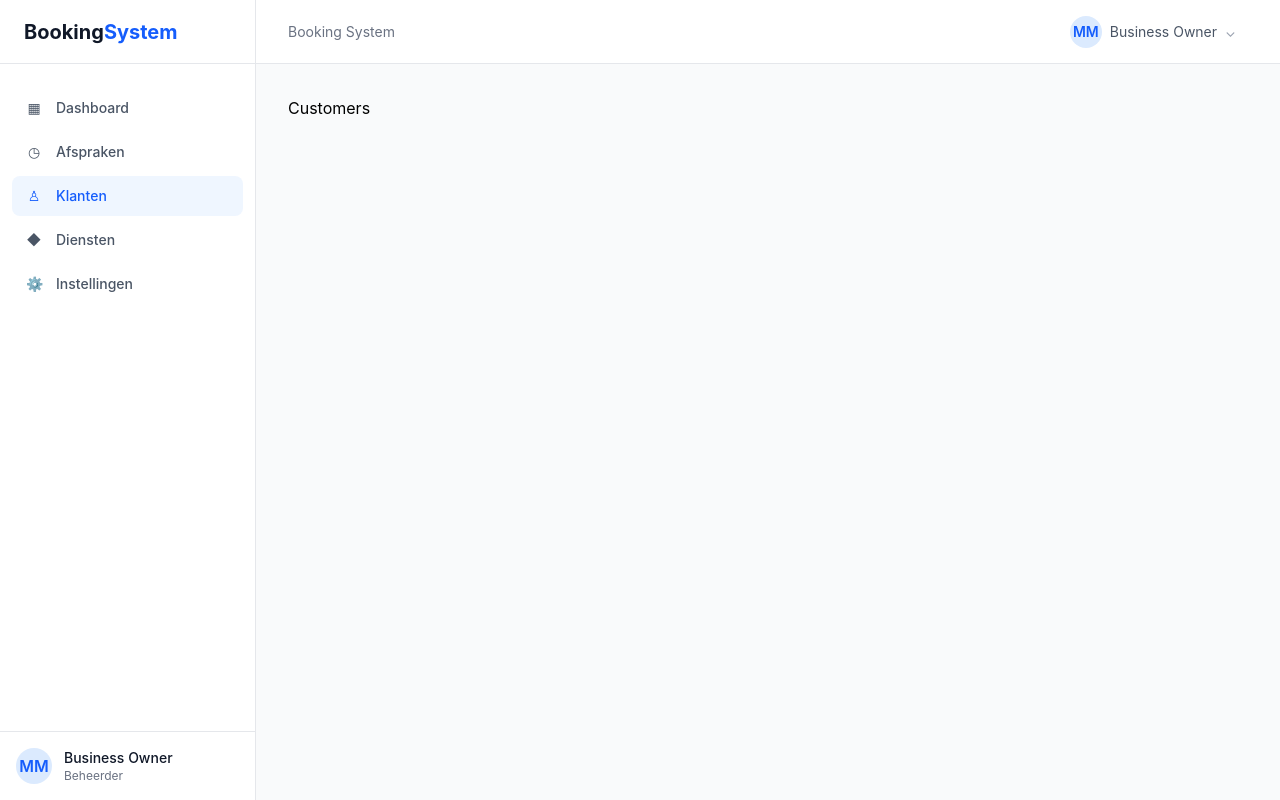
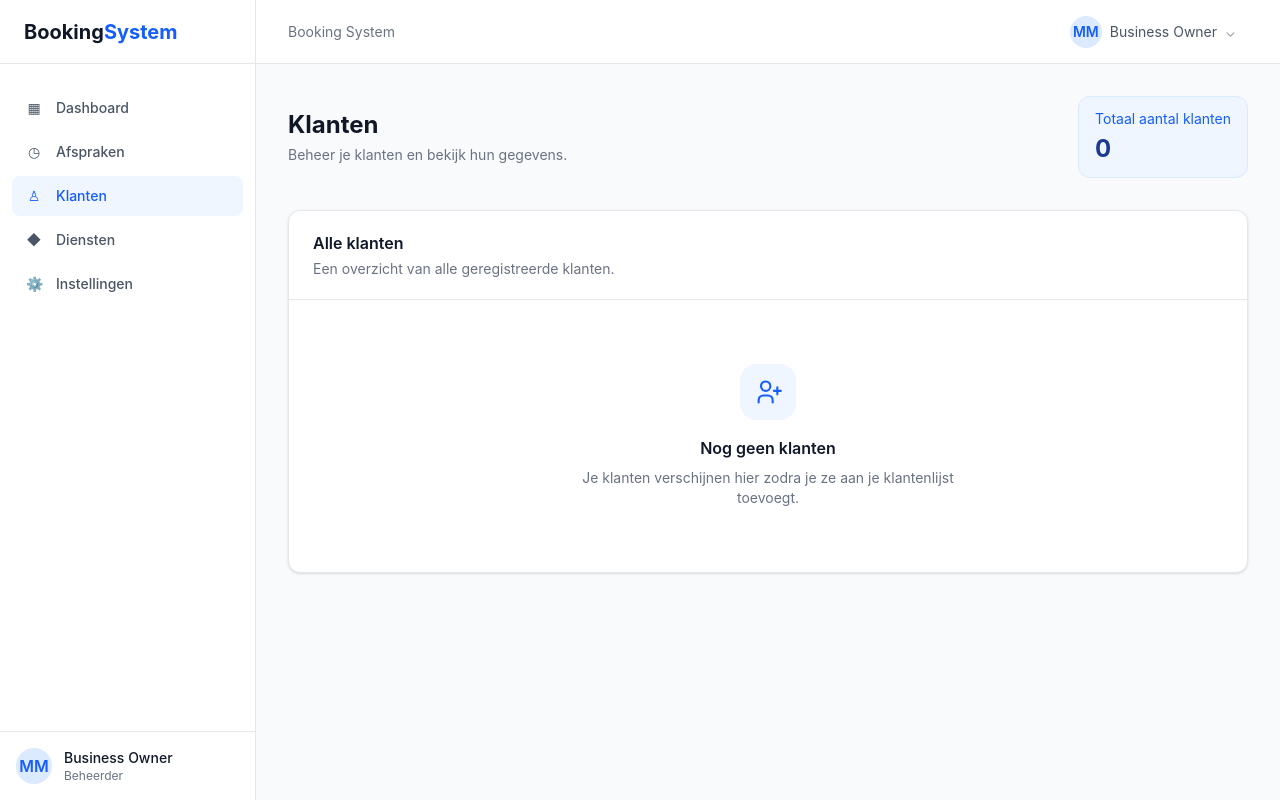
Before and after one commit to KDG-Muhammet/booking-system, a React (Vite) app: page /customers in a window 1280 px wide. Built offline with nearby package versions, Linux system fonts and the light colour scheme.

Commit message:
customer page list

```diff
--- a/src/pages/Customers/Customers.tsx
+++ b/src/pages/Customers/Customers.tsx
@@ -1,5 +1,125 @@
+import { useCustomers } from "../../hooks/useCustomers";
+
 function Customers() {
-  return <h1>Customers</h1>
+  const { customers } = useCustomers();
+
+  return (
+    <div className="space-y-8">
+      {/* Header */}
+      <div className="flex flex-col gap-4 sm:flex-row sm:items-center sm:justify-between">
+        <div>
+          <h1 className="text-2xl font-bold text-gray-900">Klanten</h1>
+          <p className="mt-1 text-sm text-gray-500">
+            Beheer je klanten en bekijk hun gegevens.
+          </p>
+        </div>
+
+        <div className="flex items-center gap-3">
+          <div className="rounded-xl border border-blue-100 bg-blue-50 px-4 py-3">
+            <p className="text-sm text-blue-600">Totaal aantal klanten</p>
+            <p className="mt-1 text-2xl font-bold text-blue-900">
+              {customers.length}
+            </p>
+          </div>
+        </div>
+      </div>
+
+      {/* Klantenlijst */}
+      <div className="overflow-hidden rounded-xl border border-gray-200 bg-white shadow-sm">
+        <div className="border-b border-gray-200 px-6 py-5">
+          <h2 className="font-semibold text-gray-900">Alle klanten</h2>
+          <p className="mt-1 text-sm text-gray-500">
+            Een overzicht van alle geregistreerde klanten.
+          </p>
+        </div>
+
+        {customers.length === 0 ? (
+          <div className="px-6 py-16 text-center">
+            <div className="mx-auto flex h-14 w-14 items-center justify-center rounded-2xl bg-blue-50 text-blue-600">
+              <svg
+                xmlns="http://www.w3.org/2000/svg"
+                width="28"
+                height="28"
+                viewBox="0 0 24 24"
+                fill="none"
+                stroke="currentColor"
+                strokeWidth="1.8"
+                strokeLinecap="round"
+                strokeLinejoin="round"
+              >
+                <path d="M16 21v-2a4 4 0 0 0-4-4H8a4 4 0 0 0-4 4v2" />
+                <circle cx="10" cy="7" r="4" />
+                <path d="M20 8v6M23 11h-6" />
+              </svg>
+            </div>
+
+            <h3 className="mt-4 font-semibold text-gray-900">
+              Nog geen klanten
+            </h3>
+            <p className="mx-auto mt-2 max-w-sm text-sm text-gray-500">
+              Je klanten verschijnen hier zodra je ze aan je klantenlijst
+              toevoegt.
+            </p>
+          </div>
+        ) : (
+          <div className="overflow-x-auto">
+            <table className="w-full text-left text-sm">
+              <thead className="bg-gray-50 text-xs uppercase tracking-wide text-gray-500">
+                <tr>
+                  <th className="px-6 py-4 font-semibold">Klant</th>
+                  <th className="px-6 py-4 font-semibold">E-mailadres</th>
+                  <th className="px-6 py-4 font-semibold">Telefoon</th>
+                  <th className="px-6 py-4 font-semibold">Toegevoegd op</th>
+                </tr>
+              </thead>
+
+              <tbody className="divide-y divide-gray-100">
+                {customers.map((customer) => (
+                  <tr
+                    key={customer.id}
+                    className="transition hover:bg-blue-50/40"
+                  >
+                    <td className="whitespace-nowrap px-6 py-4">
+                      <div className="flex items-center gap-3">
+                        <div className="flex h-10 w-10 shrink-0 items-center justify-center rounded-full bg-gradient-to-br from-blue-100 to-violet-100 font-semibold text-blue-700">
+                          {customer.name
+                            .trim()
+                            .split(/\s+/)
+                            .map((part) => part[0])
+                            .join("")
+                            .slice(0, 2)
+                            .toUpperCase()}
+                        </div>
+                        <span className="font-semibold text-gray-900">
+                          {customer.name}
+                        </span>
+                      </div>
+                    </td>
+
+                    <td className="whitespace-nowrap px-6 py-4 text-gray-600">
+                      {customer.email || "—"}
+                    </td>
+
+                    <td className="whitespace-nowrap px-6 py-4 text-gray-600">
+                      {customer.phone || "—"}
+                    </td>
+
+                    <td className="whitespace-nowrap px-6 py-4 text-gray-600">
+                      {customer.createdAt
+                        ? new Date(
+                            `${customer.createdAt.slice(0, 10)}T00:00:00`,
+                          ).toLocaleDateString("nl-BE")
+                        : "—"}
+                    </td>
+                  </tr>
+                ))}
+              </tbody>
+            </table>
+          </div>
+        )}
+      </div>
+    </div>
+  );
 }
 
-export default Customers
+export default Customers;
```
